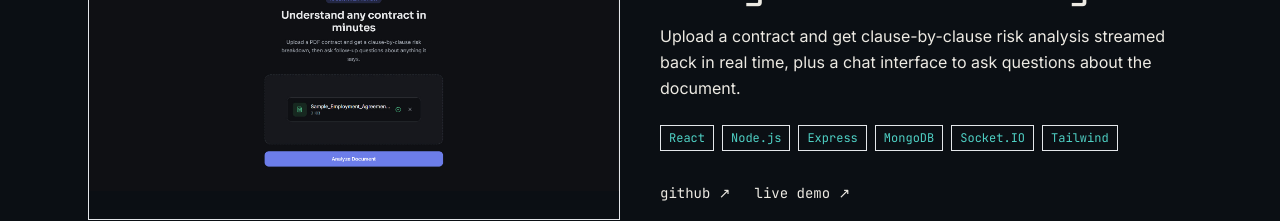
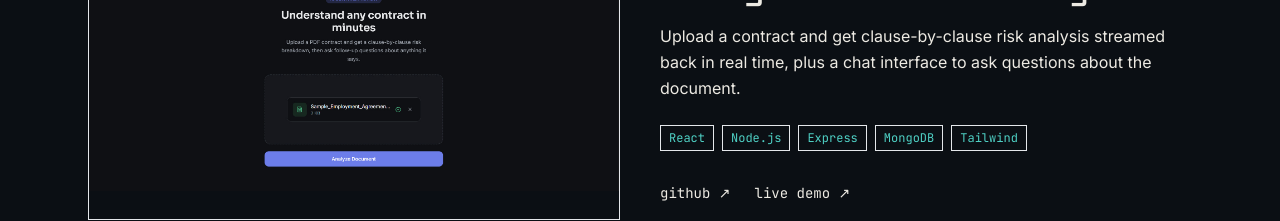
Before and after one commit to darshhh04/darshan-portfolio, a React (Vite) app: page / in a window 1280 px wide. Shown: the part 1060-1281 px from the top of the page. Built offline with nearby package versions, Linux system fonts and the light colour scheme.

Commit message:
modified skills

```diff
--- a/src/components/Projects.jsx
+++ b/src/components/Projects.jsx
@@ -6,7 +6,7 @@ const projects = [
     name: "AI Legal Document Analyzer",
     description:
       "Upload a contract and get clause-by-clause risk analysis streamed back in real time, plus a chat interface to ask questions about the document.",
-    tech: ["React", "Node.js", "Express", "MongoDB", "Socket.IO", "Tailwind"],
+    tech: ["React", "Node.js", "Express", "MongoDB", "Tailwind"],
     github: "https://github.com/darshhh04/legal_doc_analyser",
     demo: "https://legaldocanalyzerdarshan.netlify.app/",
     featured: true,
```
